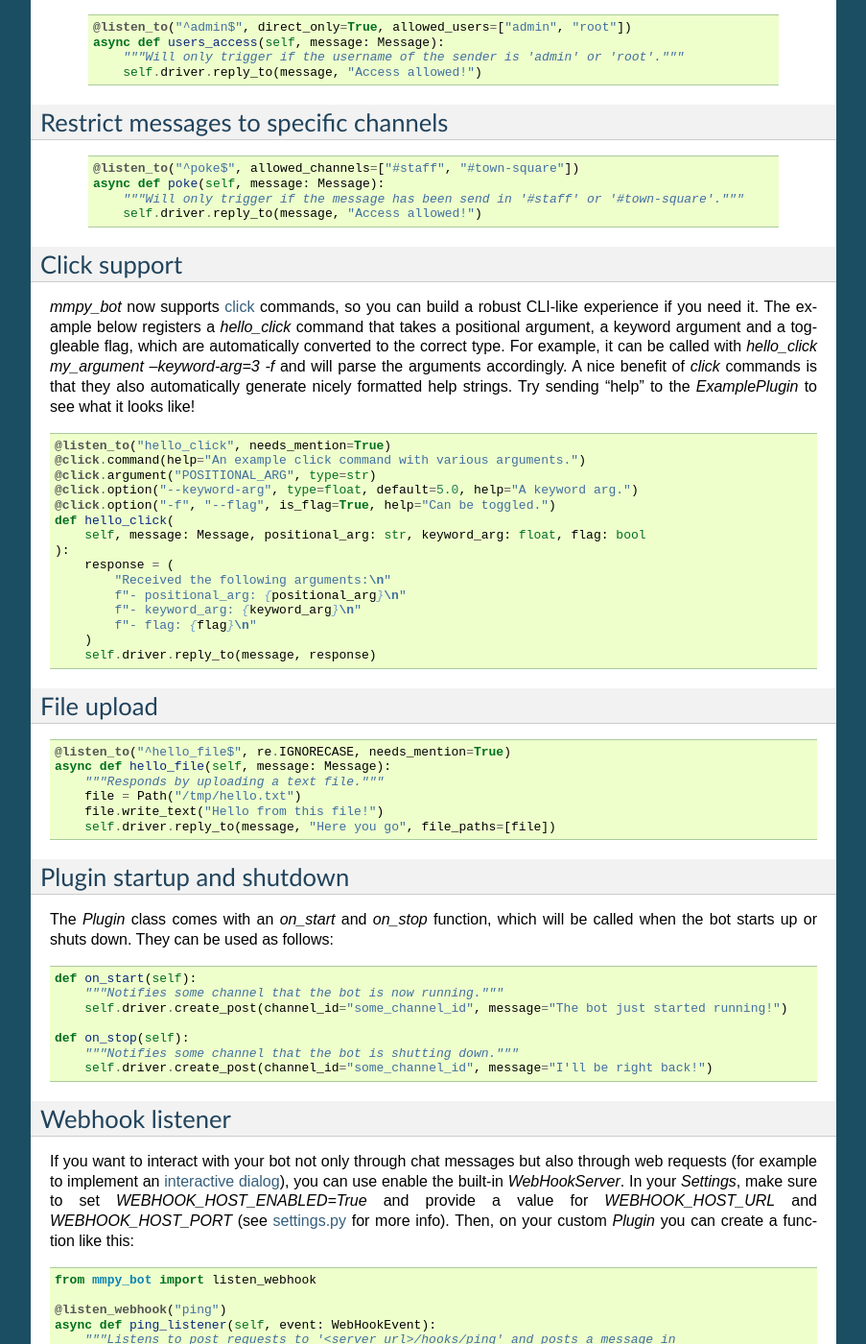
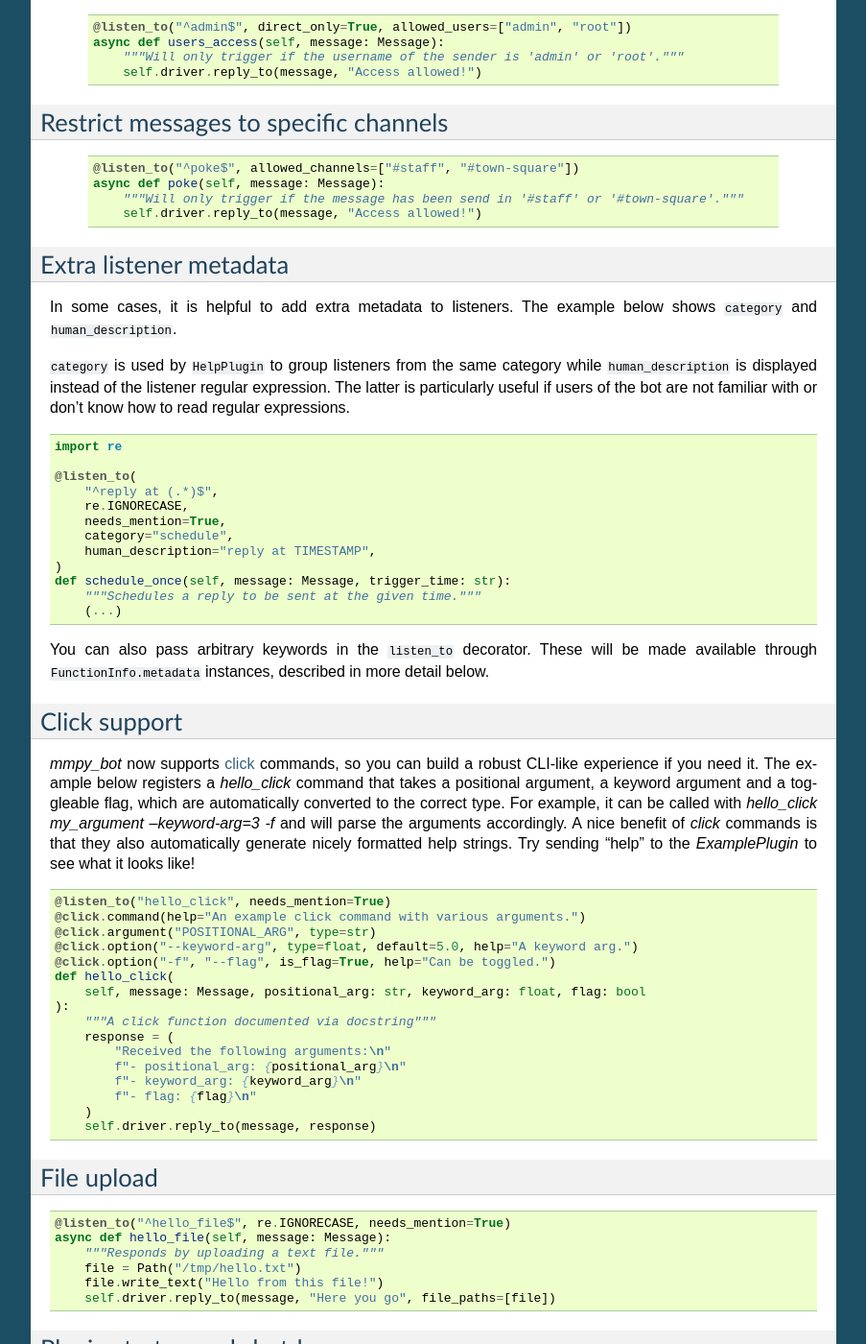
Before and after one commit to attzonko/mmpy_bot, a Sphinx documentation site: the page built from docs/plugins.rst, in a window 1280 px wide and 1400 px high, scrolled down 1887 px. Shown: the whole window at 96% size, without its empty margins (198-1101 px from the left). Built offline with Sphinx 7.4.7, drawn with Linux system fonts in a browser that asks for light colours; pages that are not in the unit, such as notebooks, are missing from menus; some of the changed text lies outside the part shown.

Commit message:
Document extra metadata for help usage in listeners
(cherry picked from commit 8500e031ab34de5ead988e68fb41d4de6a4968a0)

```diff
--- a/docs/plugins.rst
+++ b/docs/plugins.rst
@@ -138,6 +138,36 @@ Restrict messages to specific channels
             """Will only trigger if the message has been send in '#staff' or '#town-square'."""
             self.driver.reply_to(message, "Access allowed!")
 
+Extra listener metadata
+-----------------------
+
+In some cases, it is helpful to add extra metadata to listeners.
+The example below shows ``category`` and ``human_description``.
+
+``category`` is used by ``HelpPlugin`` to group listeners from the same
+category while ``human_description`` is displayed instead of the listener
+regular expression. The latter is particularly useful if users of the bot
+are not familiar with or don't know how to read regular expressions.
+
+.. code-block:: python
+
+    import re
+
+    @listen_to(
+        "^reply at (.*)$",
+        re.IGNORECASE,
+        needs_mention=True,
+        category="schedule",
+        human_description="reply at TIMESTAMP",
+    )
+    def schedule_once(self, message: Message, trigger_time: str):
+        """Schedules a reply to be sent at the given time."""
+        (...)
+
+You can also pass arbitrary keywords in the ``listen_to`` decorator.
+These will be made available through ``FunctionInfo.metadata`` instances,
+described in more detail below.
+
 Click support
 -------------
 
@@ -161,6 +191,7 @@ the `ExamplePlugin` to see what it looks like!
     def hello_click(
         self, message: Message, positional_arg: str, keyword_arg: float, flag: bool
     ):
+        """A click function documented via docstring"""
         response = (
             "Received the following arguments:\n"
             f"- positional_arg: {positional_arg}\n"
```
